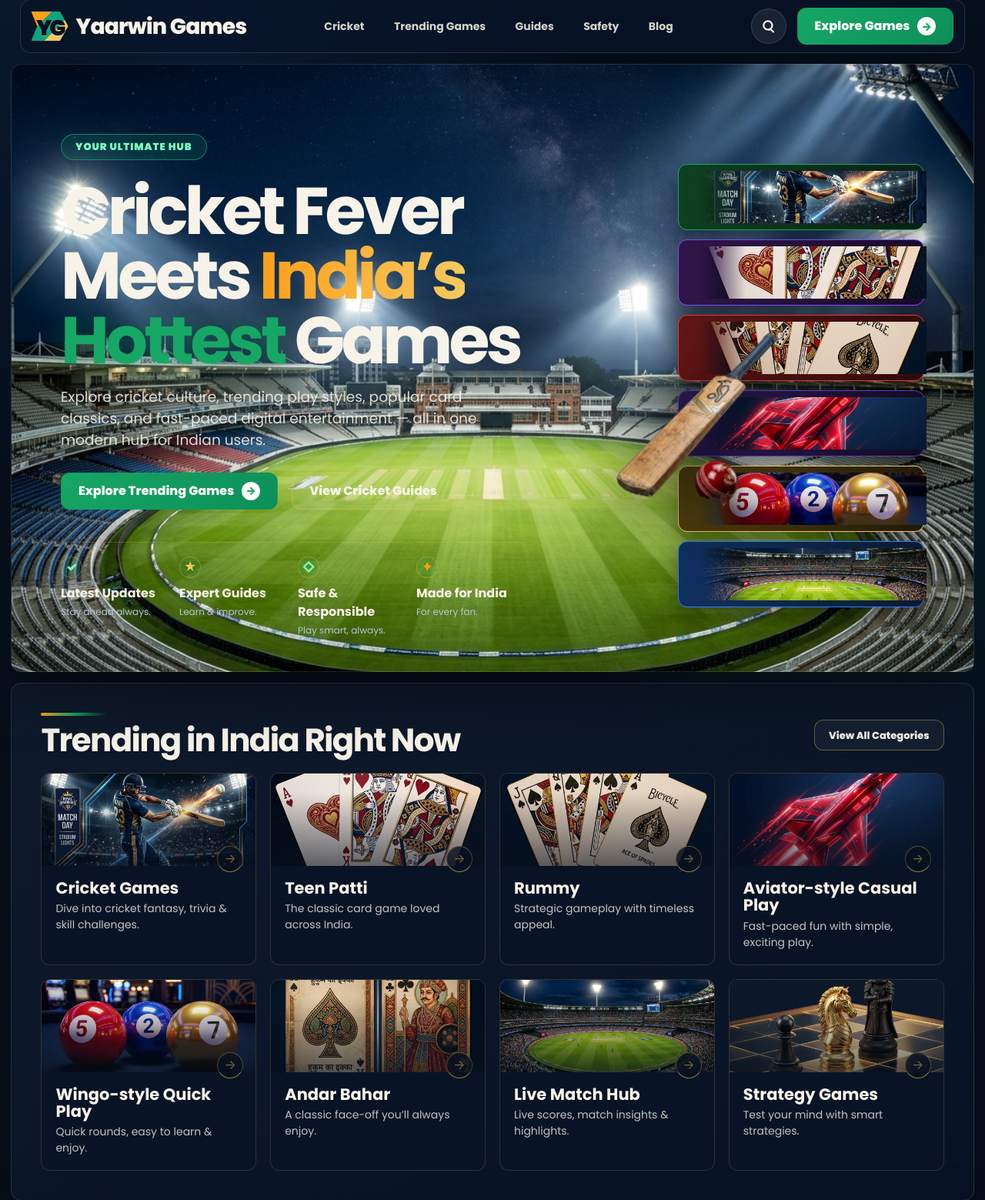
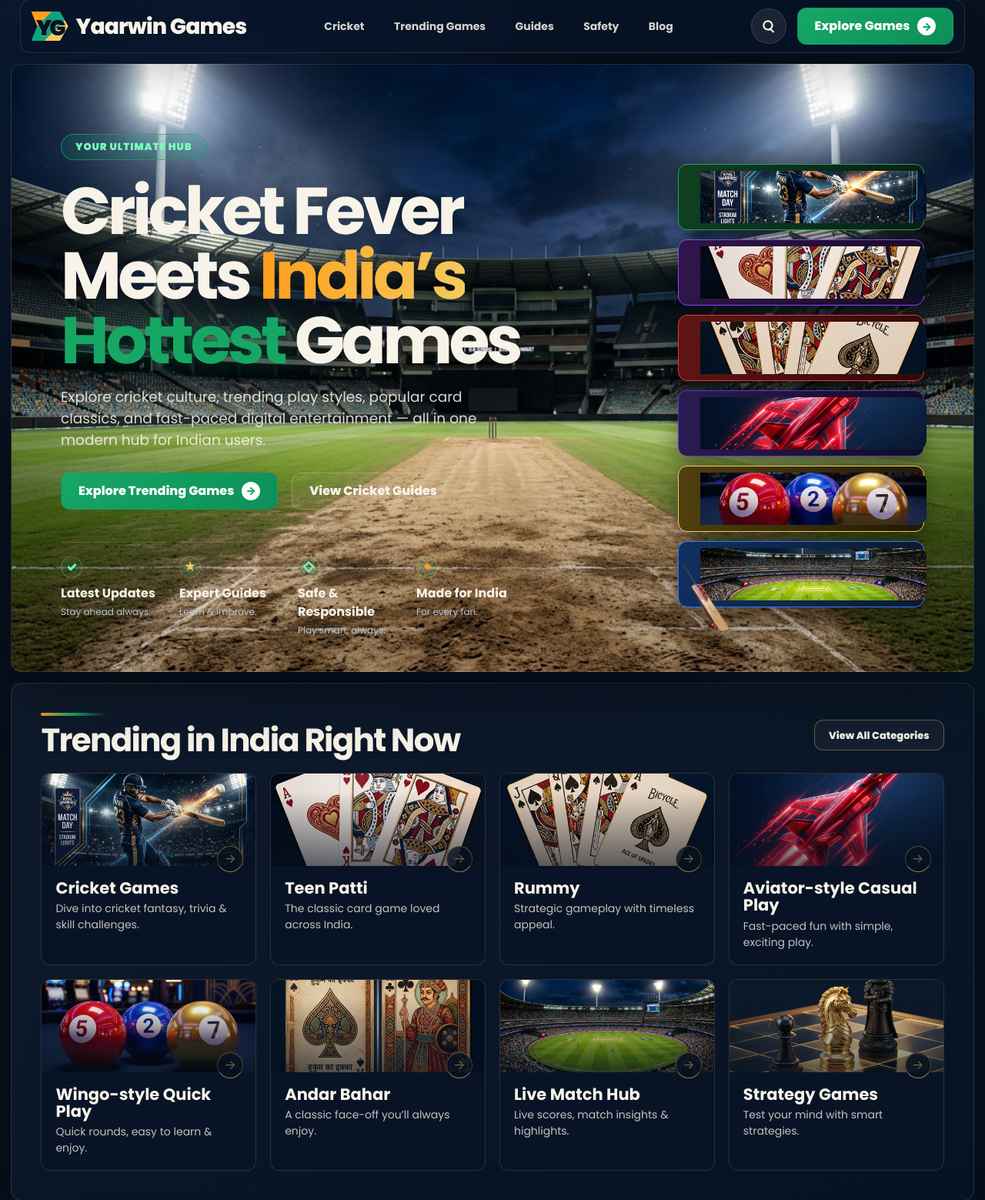
Before and after one commit to hittoukiri-design/gamehubapp-games, a PHP site: page / in a window 1280 px wide. Shown: the part 15-1574 px from the top of the page at 77% size. Run offline with PHP 8.4, Linux system fonts and the light colour scheme.

Commit message:
fix: perfectly position full size bat on the stadium pitch and fix floating card masks

```diff
--- a/assets/css/styles.css
+++ b/assets/css/styles.css
@@ -347,20 +347,19 @@ h1 span {
 
 .bat-ball-art {
   position: absolute;
-  right: 220px;
-  top: -180px;
-  width: 250px;
-  height: 900px;
+  right: 250px;
+  bottom: -40px;
   z-index: 5;
   pointer-events: none;
 }
 
 .bat-img {
   width: auto;
-  height: 900px;
+  height: 750px;
+  max-width: none;
   object-fit: contain;
   filter: drop-shadow(0 40px 80px rgba(0,0,0,.9));
-  transform: rotate(5deg) translateX(50px) translateY(50px);
+  transform: rotate(5deg);
 }
 
 .floating-cards {
@@ -417,11 +416,9 @@ h1 span {
 .thumb {
   width: 140px;
   height: 100%;
-  border-radius: 0;
+  border-radius: 0 12px 12px 0;
   object-fit: cover;
   flex-shrink: 0;
-  -webkit-mask-image: linear-gradient(to right, transparent 0%, black 20%);
-  mask-image: linear-gradient(to right, transparent 0%, black 20%);
 }
 
 .section-panel {
```
Also changed, not shown: assets/img/bat_ball_transparent.png, assets/img/hero_bg.png, 1 other file.
